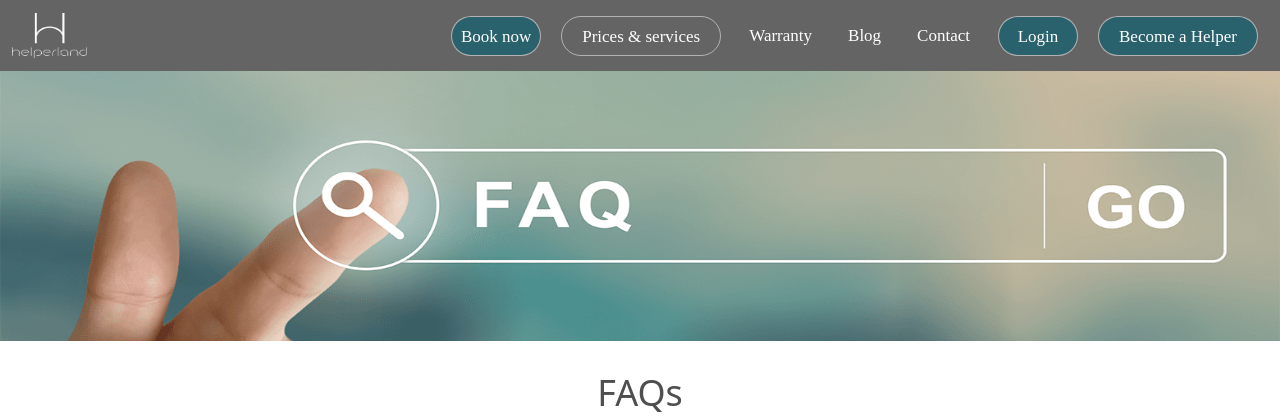
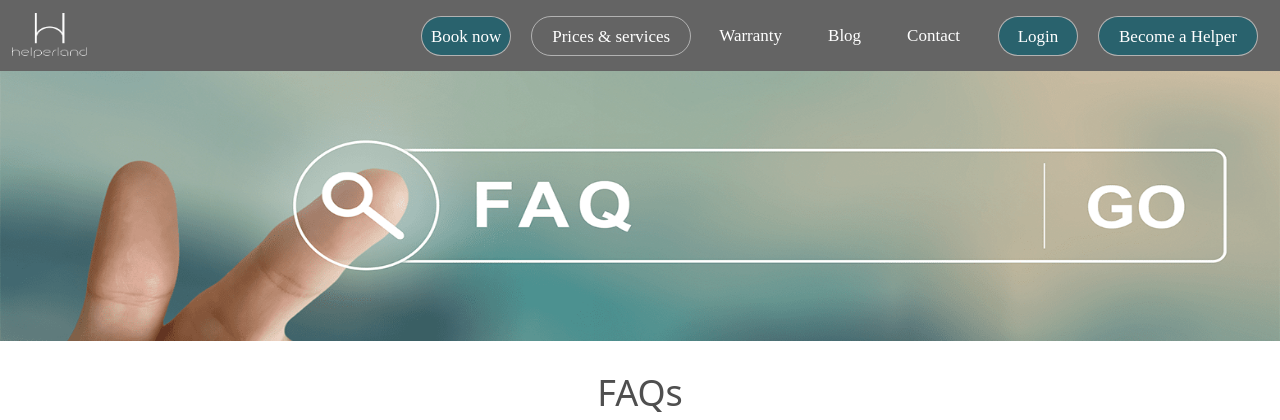
Before and after one commit to Yatrishah/HomePage, a PHP site: page /faqpage.html in a window 1280 px wide. Shown: the top 420 px of the page. Run offline with PHP 8.4, Linux system fonts and the light colour scheme.

Commit message:
Update faq.css

```diff
--- a/HTML*/Faqpage/css/faq.css
+++ b/HTML*/Faqpage/css/faq.css
@@ -31,6 +31,9 @@ font-size: 17px !important;
 
 }
 
+.navtext{
+margin-right:   10px;
+}
 
 
 .Rounded-Rectangle-0{
```
